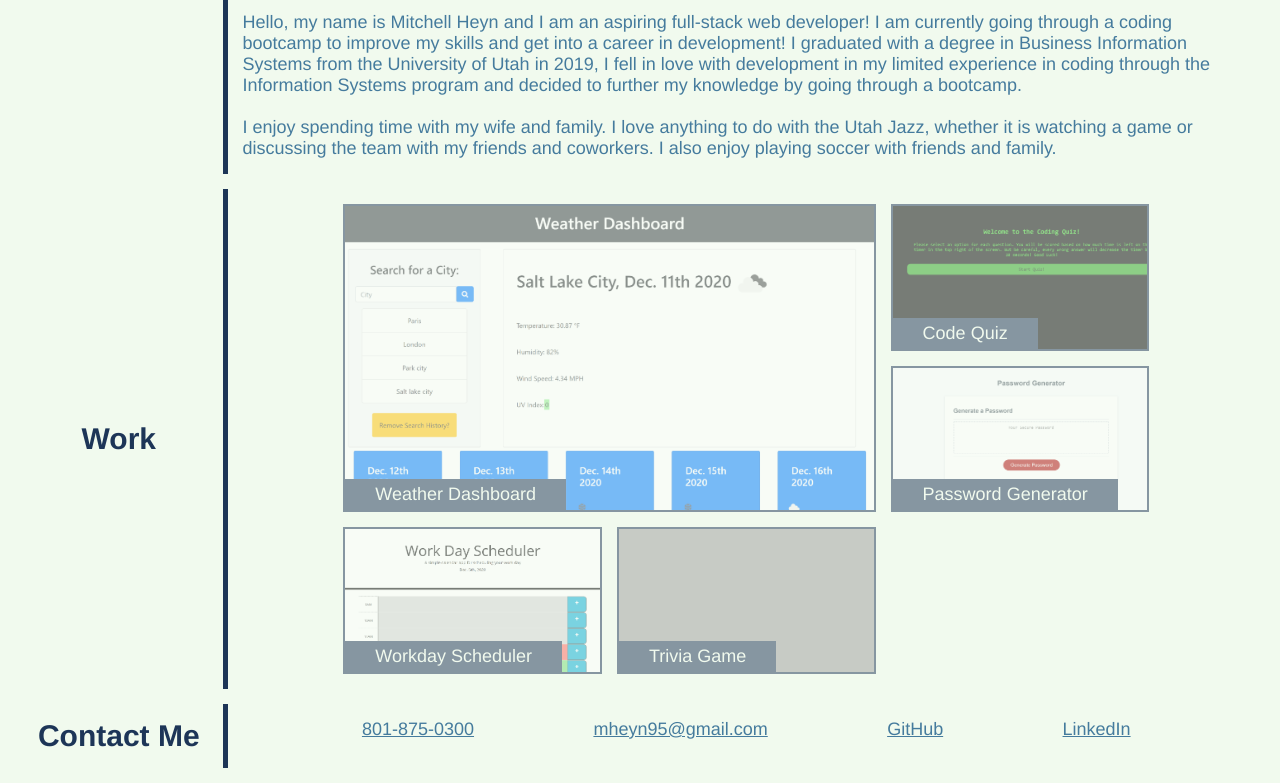
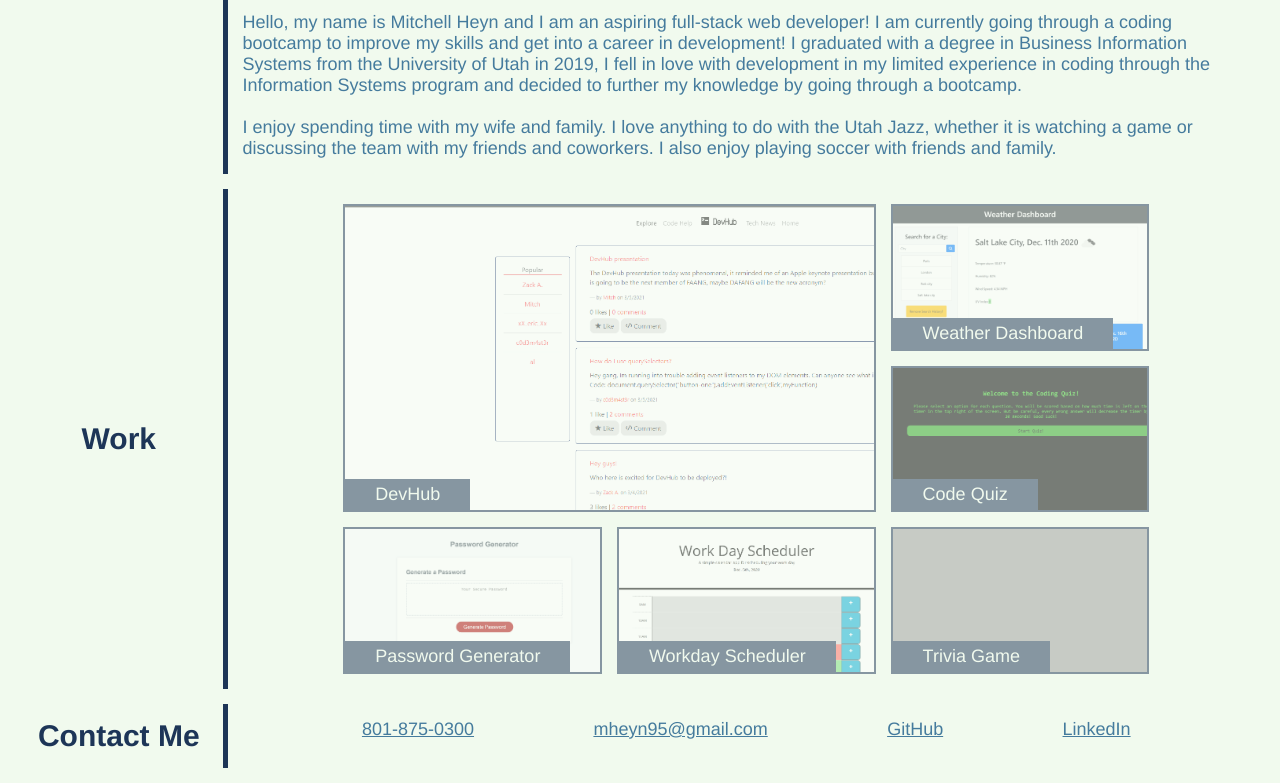
Before and after one commit to Mheyn95/mheyn95.github.io-OLD, a plain HTML site: page index.html in a window 1280 px wide. Shown: the part 733-1516 px from the top of the page. Drawn offline with Linux system fonts and the light colour scheme; grey boxes are pictures that could not be loaded.

Commit message:
added devhub to projects

```diff
--- a/assets/css/style.css
+++ b/assets/css/style.css
@@ -184,6 +184,13 @@ header nav ul li a {
   grid-row: 1 / span 1;
 }
 
+.devhub {
+  background-image: url(../images/devhub.png);
+  background-size: cover;
+  height: 100%;
+  width: 100%;
+}
+
 .weather-board {
   background-image: url(../images/weather.png);
   background-size: cover;
--- a/index.html
+++ b/index.html
@@ -78,6 +78,15 @@
         <div class="work-grid-container">
           <div class="work-grid-item first-project">
             <a
+              class="devhub"
+              href="https://devhubhome.herokuapp.com/"
+              target="_blank"
+              alt="Visit DevHub"
+              ><span>DevHub</span></a
+            >
+          </div>
+          <div class="work-grid-item second-project">
+            <a
               class="weather-board"
               href="https://mheyn95.github.io/weather-dashboard/"
               target="_blank"
@@ -85,7 +94,7 @@
               ><span>Weather Dashboard</span></a
             >
           </div>
-          <div class="work-grid-item second-project">
+          <div class="work-grid-item">
             <a
               class="code-quiz"
               href="https://mheyn95.github.io/code-quiz/"
```
Also changed, not shown: assets/images/devhub.png (added).
